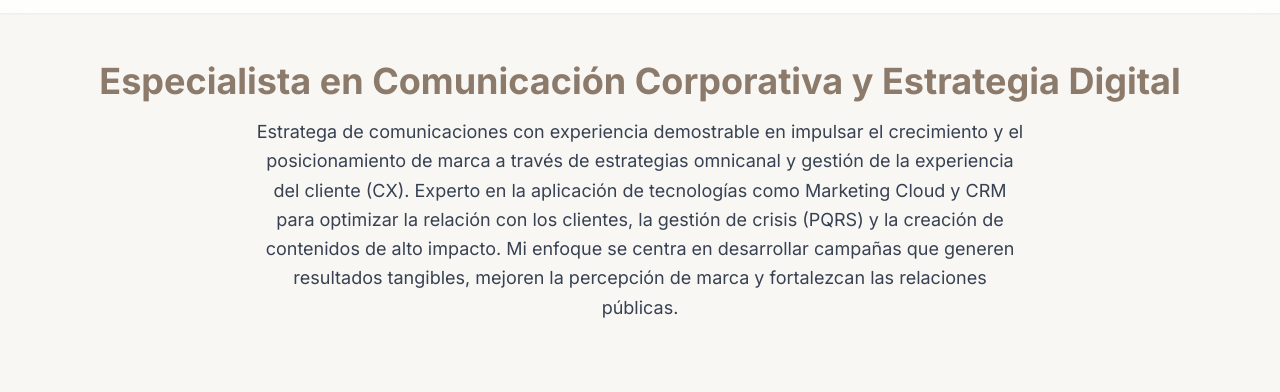
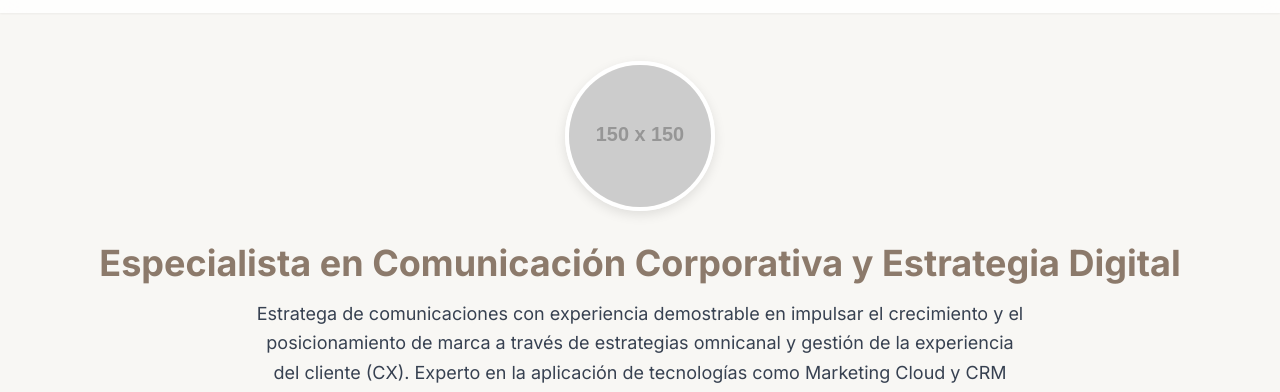
Before and after one commit to ceosm/CV-Sebasti-n-Meneses-Olano, a plain HTML site: page index.html in a window 1280 px wide. Shown: the part 47-439 px from the top of the page. Drawn offline with nearby package versions, Linux system fonts and the light colour scheme; placeholder pictures from the web are drawn by us.

Commit message:
Update index.html
asas

```diff
--- a/index.html
+++ b/index.html
@@ -49,6 +49,15 @@
         .timeline-item.active::before {
             background-color: #8c7a6b;
         }
+        /* Nuevo estilo para la foto de perfil */
+        .profile-pic {
+            width: 150px;
+            height: 150px;
+            border-radius: 50%;
+            object-fit: cover;
+            border: 4px solid #fff;
+            box-shadow: 0 4px 12px rgba(0, 0, 0, 0.1);
+        }
     </style>
 </head>
 <body class="antialiased">
@@ -81,6 +90,22 @@
     <main class="container mx-auto px-6 py-12">
 
         <section id="summary" class="mb-24 text-center">
+            <!-- SECCIÓN DE FOTO DE PERFIL AÑADIDA -->
+            <div class="mb-8">
+                <!--
+                    NOTA IMPORTANTE: Como no puedo subir ni guardar tu foto,
+                    he puesto una imagen de marcador de posición (placeholder).
+                    DEBES REEMPLAZAR "https://placehold.co/150x150/8c7a6b/ffffff?text=Tu+Foto"
+                    con la URL de tu imagen de perfil real alojada en un sitio externo (como tu LinkedIn o un servicio de hosting de imágenes).
+                -->
+                <img
+                    src="https://placehold.co/150x150/8c7a6b/ffffff?text=Tu+Foto"
+                    alt="Foto de perfil de Sebastián Meneses Olano"
+                    class="profile-pic mx-auto"
+                    onerror="this.onerror=null; this.src='https://placehold.co/150x150/cccccc/000000?text=Foto+Placeholder';"
+                >
+            </div>
+
             <h2 class="text-4xl font-bold text-[#8c7a6b] mb-4">Especialista en Comunicación Corporativa y Estrategia Digital</h2>
             <p class="max-w-3xl mx-auto text-lg text-gray-700 leading-relaxed">
                 Estratega de comunicaciones con experiencia demostrable en impulsar el crecimiento y el posicionamiento de marca a través de estrategias omnicanal y gestión de la experiencia del cliente (CX). Experto en la aplicación de tecnologías como Marketing Cloud y CRM para optimizar la relación con los clientes, la gestión de crisis (PQRS) y la creación de contenidos de alto impacto. Mi enfoque se centra en desarrollar campañas que generen resultados tangibles, mejoren la percepción de marca y fortalezcan las relaciones públicas.
```
